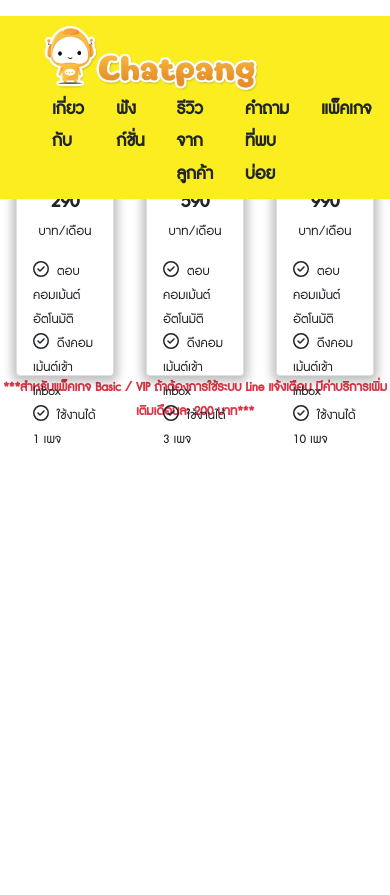
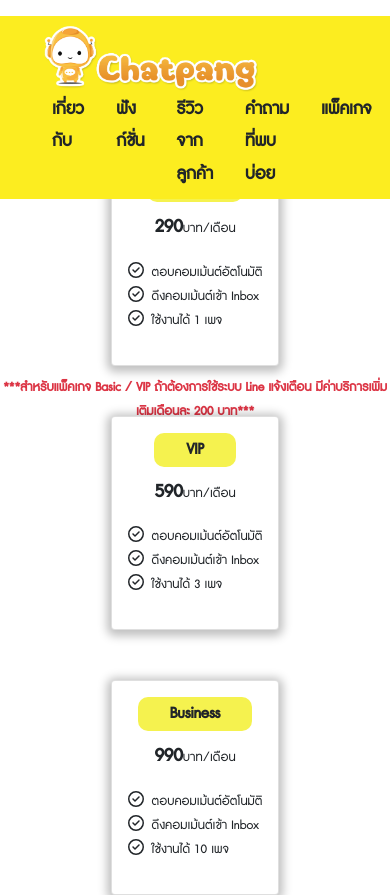
Before and after one commit to kimkundad/chatpang-storefron, a Next.js app: page /main/package in a window 390 px wide. Before the commit the page ends 860 px from the top, so only its background shows below. Built offline with nearby package versions, Linux system fonts and the light colour scheme.

Commit message:
landing page done remain responsive

```diff
--- a/components/CardPrice.js
+++ b/components/CardPrice.js
@@ -18,7 +18,7 @@
               <Card.Text>
                   <div className='text-center mb-3'>
                       <strong className='mb-0 fw-bold fs-3'>{item.price}</strong>
-                      <p>บาท/เดือน</p>
+                      <span>บาท/เดือน</span>
                   </div>
                   <ul className='m-0 p-0'>
                   {item.options.map((op, index)=>(
--- a/components/Navbar.js
+++ b/components/Navbar.js
@@ -14,7 +14,6 @@
   const router = useRouter()
   const { user, setUserData } = useUser()
 
-  console.log(router.pathname.includes('user'));
   const isLandingPage = router.pathname.includes('user')
   const landingNavMenu = () =>{
     if (!isLandingPage) {
--- a/pages/main/about.js
+++ b/pages/main/about.js
@@ -13,9 +13,9 @@
             <span style={{fontSize:"5rem"}}>ไม่พลาดทุกแชทของลูกค้าด้วยข้อความอัตโนมัติ!</span>
             </div>
             <div style={{marginLeft:"12rem"}} >
-            <p className='text-secondary d-flex align-items-center'><Image width={50} height={50} src={Icon_list} alt="icon"/><span style={{fontSize:"3rem"}} className='mx-3'>ตอบคอมเม้นต์อัตโนมัติ</span></p>
-            <p className='text-secondary d-flex align-items-center'><Image width={50} height={50} src={Icon_list} alt="icon"/><span style={{fontSize:"3rem"}} className='mx-3'>ดึงคอมเม้นต์เข้า Inbox</span></p>
-            <p className='text-secondary d-flex align-items-center'><Image width={50} height={50} src={Icon_list} alt="icon"/><span style={{fontSize:"3rem"}} className='mx-3'>แจ้งเตือนแชทจาก LINE</span></p>
+            <span className='text-secondary d-flex align-items-center'><Image width={50} height={50} src={Icon_list} alt="icon"/><span style={{fontSize:"3rem"}} className='mx-3'>ตอบคอมเม้นต์อัตโนมัติ</span></span>
+            <span className='text-secondary d-flex align-items-center'><Image width={50} height={50} src={Icon_list} alt="icon"/><span style={{fontSize:"3rem"}} className='mx-3'>ดึงคอมเม้นต์เข้า Inbox</span></span>
+            <span className='text-secondary d-flex align-items-center'><Image width={50} height={50} src={Icon_list} alt="icon"/><span style={{fontSize:"3rem"}} className='mx-3'>แจ้งเตือนแชทจาก LINE</span></span>
             </div>
         </div>
         <div className='col-lg-6 d-flex justify-content-center align-items-center'>
--- a/pages/main/function.js
+++ b/pages/main/function.js
@@ -20,7 +20,7 @@
             <div style={{width:"80%"}} className='col-lg-12 flex-wrap d-flex justify-content-center align-items-center'>
               <div className='fnContainer d-flex flex-column text-center'>
                 <div className='fnContainerIcon'>
-                <Image src={Icon_1} alt="icon"/>
+                <Image className='imgIcon' src={Icon_1} alt="icon"/>
                 </div>
                 <strong>ดึงคอมเม้นต์เข้า INBOX</strong>
                 <span>ไม่พลาดทุกคอมเม้นต์ ที่ลูกค้าสนใจสินค้าสามารถดึงไปคุยต่อในแชทได้ทันที!</span>
@@ -34,7 +34,7 @@
               </div>
               <div className='fnContainer d-flex flex-column text-center'>
                 <div className='fnContainerIcon'>
-                <Image src={KeyBoard} alt="icon"/>
+                <Image className='imgIcon' src={KeyBoard} alt="icon"/>
                 </div>
                 <strong>ตอบโพสต์อัตโนมัติ</strong>
                 <span>ตอบทุกคอมเม้นต์ใต้โพส ตามข้อความที่คุณตั้งไว้ แม้คุณไม่ว่างตอบ</span>
--- a/pages/main/package.js
+++ b/pages/main/package.js
@@ -52,7 +52,7 @@
                 <strong style={{fontSize:"3rem"}}>แพ็คเกจสุดคุ้ม!</strong>
             </div>
         </div>
-        <div style={{height:"250px"}} className='col-lg-12 d-flex justify-content-center' >
+        <div style={{height:"250px"}} className='col-lg-12 d-flex justify-content-center flex-wrap' >
             <CardPrice data={data} selected={selected} setSelectedPackage={setSelectedPackage}/>
         </div>
         <div className='text-center'>
--- a/styles/globals.css
+++ b/styles/globals.css
@@ -182,7 +182,7 @@
 Landing
 --------------------*/
 .landingSection{
-	height: 90vh;
+	min-height: 90vh;
 	padding-top:90px;
 }
 .mainLanding h2{
@@ -200,6 +200,9 @@
 	border-radius: 50px;
 	font-size: 2rem;
 }
+/*------
+function section
+------*/
 .fnContainer{
 	height: 225px;
 	width: 385px;
@@ -208,14 +211,14 @@
 	position: relative;
 	padding: 80px 16px 0 16px;
 	font-size: 2rem;
-	margin:1rem;
+	margin:4rem 1rem 1rem 1rem;
 }
 .fnContainer span{
 	font-size: 1.5rem;
 }
 .fnContainerIcon{
-	height: 119px;
-	width: 119px;
+	height: 100px;
+	width: 100px;
 	display: grid;
 	place-items: center;
 	left: 133px;/*R - containerWidth*/
@@ -227,9 +230,48 @@
 	background: #fff;
 }
 /*-----------------
+	review card
+-----------------------*/
+.reviewContainer{
+	overflow-x: hidden;
+	/* max-width: 75% !important; */
+	max-width: 1060px !important;
+	margin: 0 auto;
+	padding: 0 100px;
+	position: relative;
+	display: flex;
+	justify-content: center;
+	align-items: center;
+}
+.reviewCard{
+	/* background: #377dff; */
+	height: 100%;
+	width: fit-content;
+	display: flex;
+	align-items: center;
+	position: absolute;
+	padding: 0 25px;
+	left: 0px;
+	top: 0;
+	transition: left 0.5s ease-in-out;
+}
+.card{
+	margin: 25px;
+}
+.iconCard{
+	position: relative;
+	z-index: 30;
+	margin: 0 500px;
+	cursor: pointer;
+	font-size: 2rem;
+}
+.cardActive{
+	left: -350px;
+}
+
+/*-----------------
 	2. Modal
 -----------------------*/
-
 .modal {
 	-webkit-overflow-scrolling: touch;
 }
@@ -466,6 +508,20 @@
 	overflow-x: auto;
 	-webkit-overflow-scrolling: touch;
   }
+  /*------------
+  	QuestionBox
+  --------------*/
+  .questionBox{
+	  max-width: 60%;
+	  font-size: 1.25rem;
+	  position: relative;
+	  margin: 16px auto ;
+  }
+
+  .questionBox .accordion-button{
+	font-size: 1.7rem;
+	color: #000000;
+  }
 /*-----------------
 	Breadcrumb
 -----------------------*/
```
Also changed, not shown: components/ReviewCard.js (added, +25 -0 lines), components/subUser/PaymentDetails.js (+5 -5 lines), components/subUser/QuestionBoxs.js (added, +23 -0 lines), pages/main/question.js (+24 -1 lines), pages/main/review.js (+62 -7 lines).
